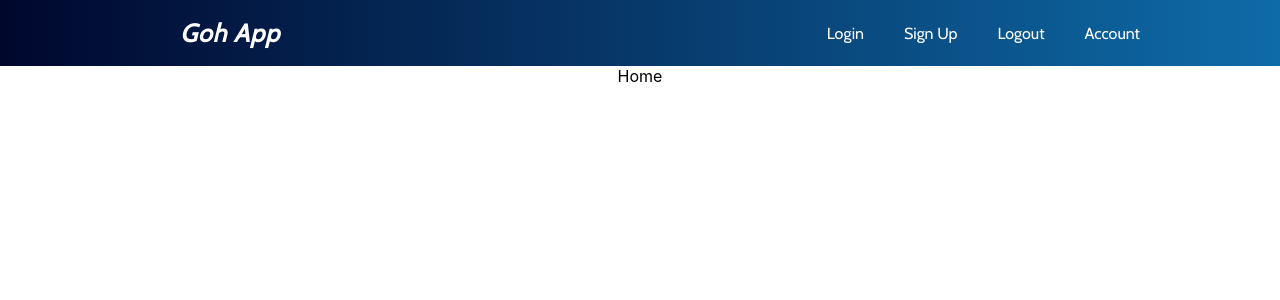
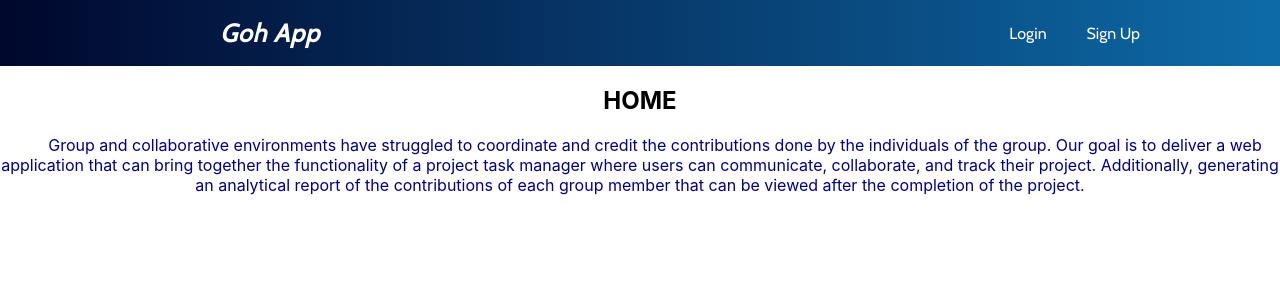
Before and after one commit to TheGoh/Goh, a React (Create React App) app in the folder goh-app/: page / in a window 1280 px wide. Shown: the top 300 px of the page. Built offline with nearby package versions, Linux system fonts and the light colour scheme; no server answers.

Commit message:
Conditional Navigation Bar

```diff
--- a/goh-app/src/components/Navbar.js
+++ b/goh-app/src/components/Navbar.js
@@ -1,5 +1,6 @@
 
 //dependencies
+import { useAuthContext } from '../hooks/useAuthContext'
 import { Link } from "react-router-dom"
 import { useLogout } from '../hooks/useLogout'
 
@@ -8,18 +9,26 @@ import styles from './Navbar.module.css'
 
 export default function Nav() {
     const { logout } = useLogout()
-
+    const { user } = useAuthContext()
 
     return (
         <nav className={styles.navbar}>
             <ul>
-                <li className={styles.title}>Goh App</li>
+                <li className={styles.title}><Link to ='/'>Goh App</Link></li>
 
-                <li><Link to="/login">Login</Link></li>
-                <li><Link to="/signup">Sign Up</Link></li>
-                <li><a onClick={ logout }> Logout</a></li>
-                <li><Link to="/accountInfo">Account</Link></li>
+                {!user && (
+                    <>
+                    <li><Link to="/login">Login</Link></li>
+                    <li><Link to="/signup">Sign Up</Link></li>
+                    </>
+                )}
 
+                {user && (
+                    <>
+                        <li><a onClick={ logout }> Logout</a></li>
+                        {/*<li><Link to="/accountInfo">Account</Link></li>*/}
+                    </>
+                )}
             </ul>
 
         </nav>
--- a/goh-app/src/pages/home/Home.js
+++ b/goh-app/src/pages/home/Home.js
@@ -10,7 +10,11 @@ export default function Home() {
 
   return (
     <div>
-      Home
+      <h2>HOME</h2>
+      <p>Group and collaborative environments have struggled to coordinate and
+credit the contributions done by the individuals of the group. Our goal is to deliver
+        a web application that can bring together the functionality of a project task manager
+        where users can communicate, collaborate, and track their project. Additionally, generating an analytical report of the contributions of each group member that can be viewed after the completion of the project.</p>
     </div>
   )
 }
--- a/goh-app/src/pages/home/Home.module.css
+++ b/goh-app/src/pages/home/Home.module.css
@@ -0,0 +1,6 @@
+p {
+    color: navy;
+    text-indent: 30px;
+    word-wrap: break-word;
+    overflow-wrap: break-word;
+  }
```
